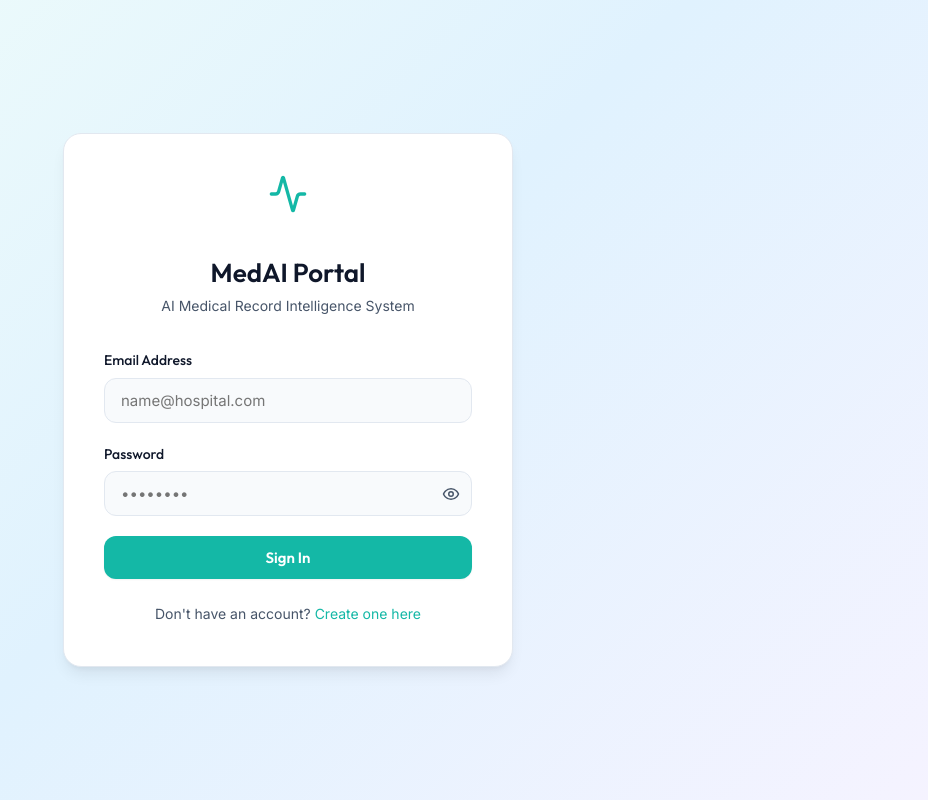
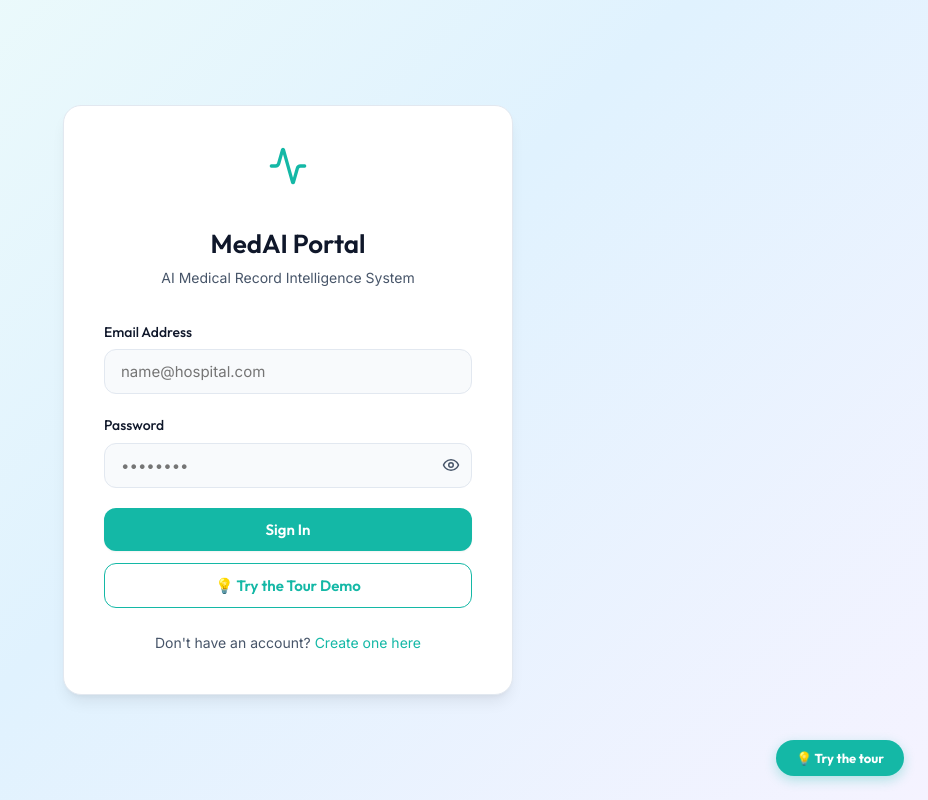
Before and after one commit to jeyaseelan6/AI-Medical-Record-Intelligence-System, a React (Vite) app in the folder frontend/: page /login in a window 1280 px wide. Shown: the whole page, without its empty margins (352-1280 px from the left). Built offline with nearby package versions, Linux system fonts and the light colour scheme; no server answers.

Commit message:
Virtual Tour added

```diff
--- a/frontend/index.html
+++ b/frontend/index.html
@@ -10,6 +10,8 @@
     <link rel="preconnect" href="https://fonts.googleapis.com">
     <link rel="preconnect" href="https://fonts.gstatic.com" crossorigin>
     <link href="https://fonts.googleapis.com/css2?family=Inter:wght@300;400;500;600;700&family=Outfit:wght@300;400;500;600;700;800&display=swap" rel="stylesheet">
+    <!-- Supademo Interactive Tour SDK -->
+    <script src="https://script.supademo.com/supademo.js"></script>
   </head>
   <body>
     <div id="root"></div>
--- a/frontend/src/App.jsx
+++ b/frontend/src/App.jsx
@@ -27,9 +27,19 @@ const ProtectedRoute = ({ children }) => {
 };
 
 function App() {
+  const triggerTour = () => {
+    if (window.Supademo && typeof window.Supademo.open === 'function') {
+      window.Supademo.open('cmsdh2tev000r0b0jt7mznvro');
+    } else {
+      console.warn('Supademo SDK not loaded yet.');
+      alert('The interactive tour is initializing. Please wait a moment.');
+    }
+  };
+
   return (
     <AuthProvider>
       <Router>
+        <div style={{ position: 'relative', minHeight: '100vh' }}>
           <Routes>
             <Route path="/login" element={<Login />} />
             <Route path="/signup" element={<Signup />} />
@@ -42,6 +52,43 @@ function App() {
               }
             />
           </Routes>
+
+          {/* Floating interactive tour button */}
+          <button
+            onClick={triggerTour}
+            style={{
+              position: 'fixed',
+              bottom: '24px',
+              right: '24px',
+              backgroundColor: 'var(--color-primary)',
+              color: 'white',
+              border: 'none',
+              borderRadius: '24px',
+              padding: '10px 20px',
+              fontSize: '13px',
+              fontWeight: 700,
+              cursor: 'pointer',
+              boxShadow: '0 4px 12px rgba(20, 184, 166, 0.3)',
+              display: 'flex',
+              alignItems: 'center',
+              gap: '6px',
+              zIndex: 9999,
+              transition: 'transform 0.2s ease, background-color 0.2s ease',
+              fontFamily: 'var(--font-display)'
+            }}
+            title="Start Interactive Product Tour"
+            onMouseEnter={(e) => {
+              e.currentTarget.style.backgroundColor = '#0d9488';
+              e.currentTarget.style.transform = 'scale(1.05)';
+            }}
+            onMouseLeave={(e) => {
+              e.currentTarget.style.backgroundColor = 'var(--color-primary)';
+              e.currentTarget.style.transform = 'scale(1)';
+            }}
+          >
+            <span>💡 Try the tour</span>
+          </button>
+        </div>
       </Router>
     </AuthProvider>
   );
--- a/frontend/src/pages/Login.jsx
+++ b/frontend/src/pages/Login.jsx
@@ -100,6 +100,36 @@ const Login = () => {
           <button type="submit" className="btn-primary" disabled={loading}>
             {loading ? <div className="spinner"></div> : 'Sign In'}
           </button>
+
+          <button
+            type="button"
+            onClick={() => window.Supademo && window.Supademo.open('cmsdh2tev000r0b0jt7mznvro')}
+            style={{
+              width: '100%',
+              backgroundColor: 'transparent',
+              color: 'var(--color-primary)',
+              border: '1px solid var(--color-primary)',
+              padding: '12px 24px',
+              borderRadius: 'var(--radius-md)',
+              fontFamily: 'var(--font-display)',
+              fontWeight: '600',
+              cursor: 'pointer',
+              transition: 'var(--transition-fast)',
+              display: 'flex',
+              alignItems: 'center',
+              justifyContent: 'center',
+              gap: '8px',
+              marginTop: '12px'
+            }}
+            onMouseEnter={(e) => {
+              e.currentTarget.style.backgroundColor = 'rgba(20, 184, 166, 0.04)';
+            }}
+            onMouseLeave={(e) => {
+              e.currentTarget.style.backgroundColor = 'transparent';
+            }}
+          >
+            💡 Try the Tour Demo
+          </button>
         </form>
 
         <div className="auth-footer">
```
Lines whose indentation alone changed are shown as unchanged.
